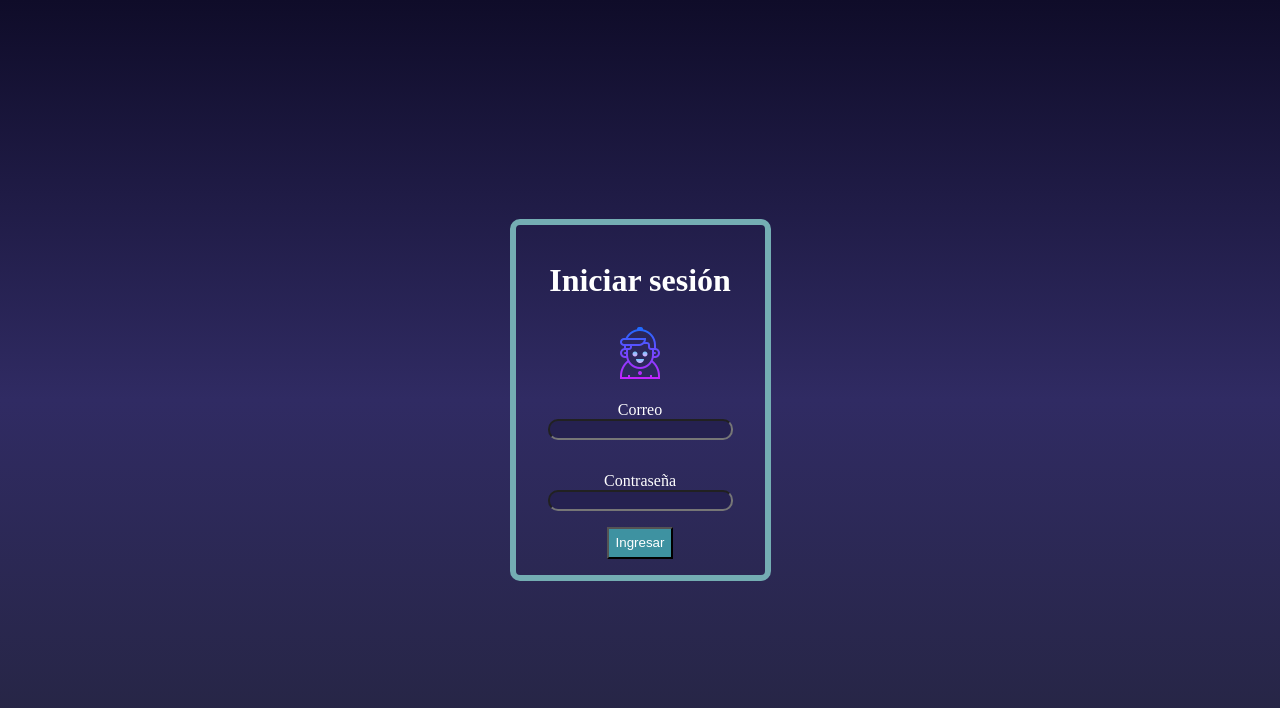
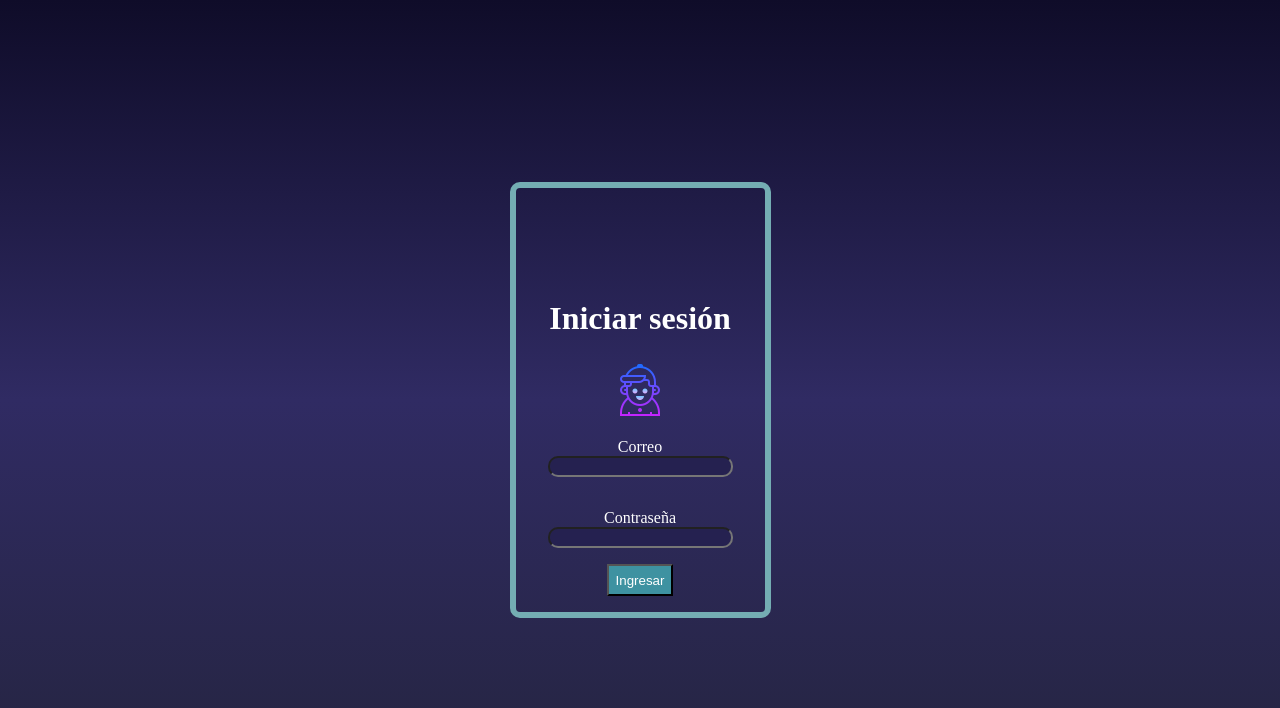
Before and after one commit to josselynccc/proyecto-react, a React (Vite) app: page /login in a window 1280 px wide. Shown: the top 708 px of the page. Built offline with nearby package versions, Linux system fonts and the light colour scheme.

Commit message:
margin top a criptomonedas

```diff
--- a/src/components/Cripto/cripto.css
+++ b/src/components/Cripto/cripto.css
@@ -14,6 +14,7 @@
 }
 
 h1{
+    margin-top: 3em;
     text-align: center;
     color: white;
 }
```
